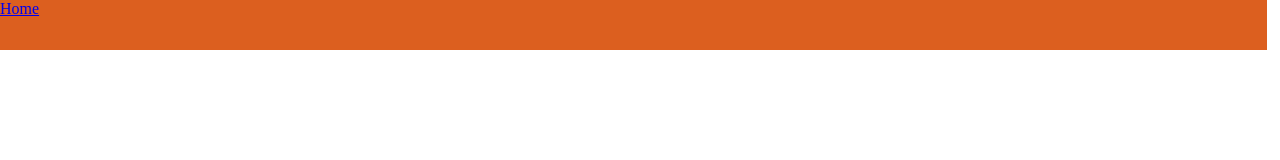
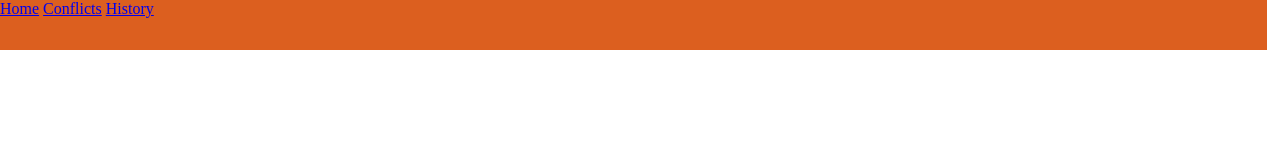
Before and after one commit to CheeseyJake/Dog-Book-Website-For-School, a plain HTML site: page index.htm in a window 1280 px wide. Drawn offline with Linux system fonts and the light colour scheme.

Commit message:
Update index.htm

```diff
--- a/index.htm
+++ b/index.htm
@@ -6,6 +6,8 @@
 	<body>
 		<div id = "header">
 			<a href = "index.htm">Home</a>
+			<a href = "#">Conflicts</a>
+			<a href = "#">History</a>
 		</div>
 
 		<div id = "body">
```
